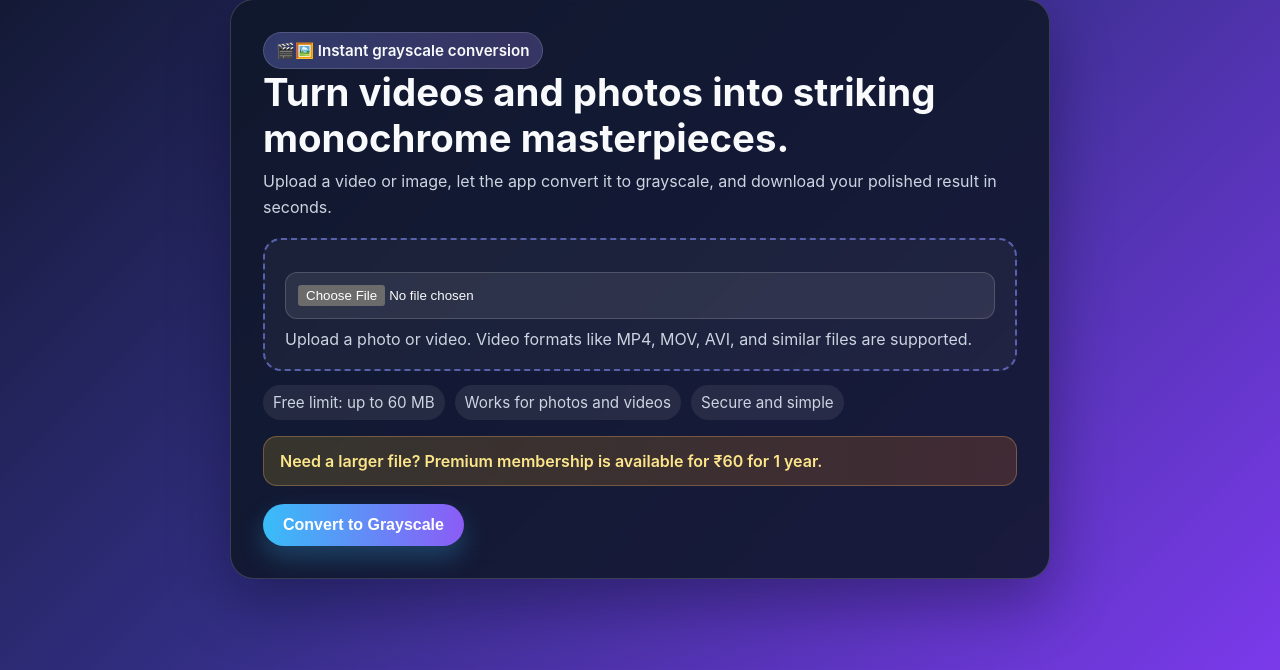
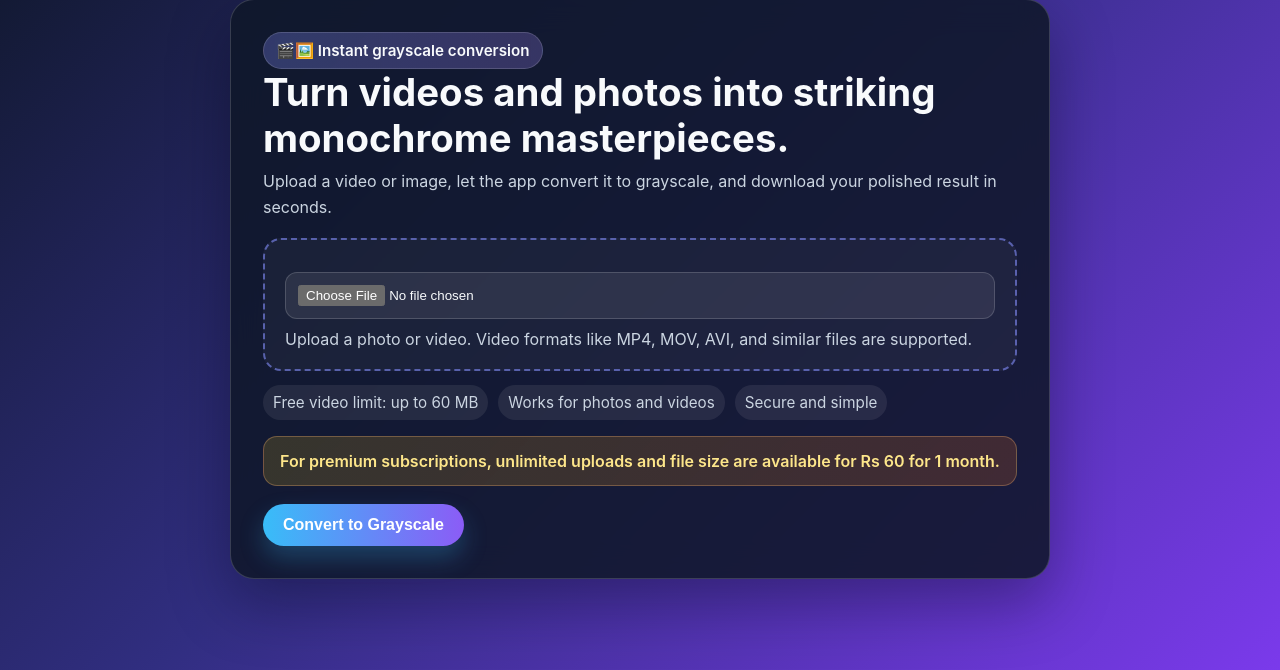
Before and after one commit to SagarDhillon01/Greyscale-video, a Flask app: page / in a window 1280 px wide. Shown: the part 111-781 px from the top of the page. Run offline with Flask 3, Linux system fonts and the light colour scheme; parts of the project's set-up code (start-up, migrations or seed data) failed here and were passed over.

Commit message:
Update video upload limit message for premium subscription and apply 60 MB limit only to videos

```diff
--- a/app.py
+++ b/app.py
@@ -31,7 +31,7 @@ def get_video_size(uploaded_file) -> int:
 def premium_message() -> str:
     return (
         f"This video exceeds the free {MAX_VIDEO_SIZE_MB} MB limit. "
-        "Upgrade to the premium membership for ₹60 for 1 year to convert larger files."
+        "For premium subscriptions, unlimited uploads and file size are available for Rs 60 for 1 month."
     )
 
 
@@ -51,7 +51,7 @@ def index():
         uploaded_file = request.files["media"]
         mime_type = uploaded_file.mimetype or ""
         file_size = get_video_size(uploaded_file)
-        if file_size > MAX_VIDEO_SIZE_BYTES:
+        if mime_type.startswith("video/") and file_size > MAX_VIDEO_SIZE_BYTES:
             flash(premium_message())
             return redirect(request.url)
 
--- a/templates/index.html
+++ b/templates/index.html
@@ -164,13 +164,13 @@
         </div>
 
         <div class="info-row">
-          <span class="feature">Free limit: up to {{ max_video_size_mb }} MB</span>
+          <span class="feature">Free video limit: up to {{ max_video_size_mb }} MB</span>
           <span class="feature">Works for photos and videos</span>
           <span class="feature">Secure and simple</span>
         </div>
 
         <div class="premium-box">
-          Need a larger file? Premium membership is available for ₹60 for 1 year.
+          For premium subscriptions, unlimited uploads and file size are available for Rs 60 for 1 month.
         </div>
 
         <div style="margin-top: 18px;">
```
